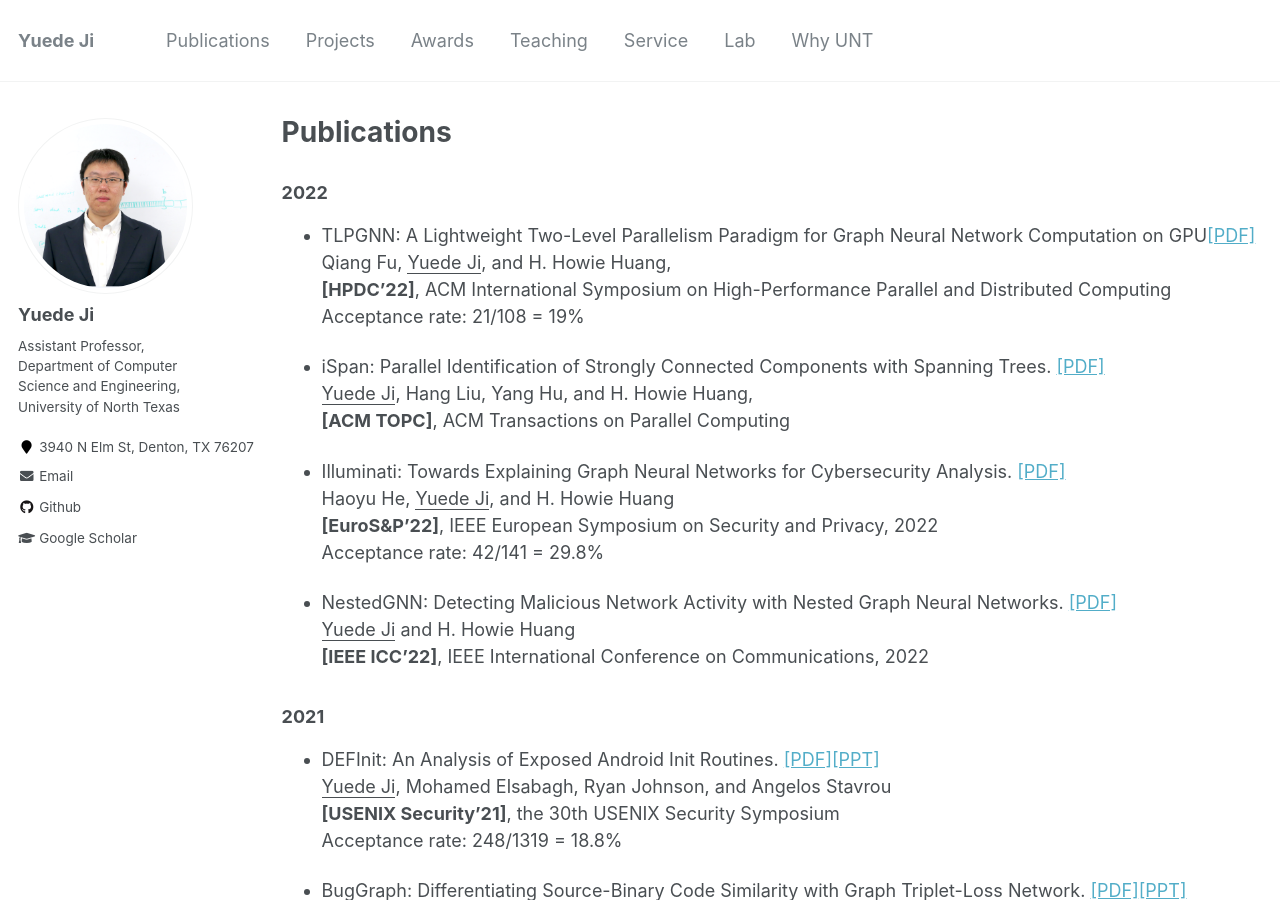
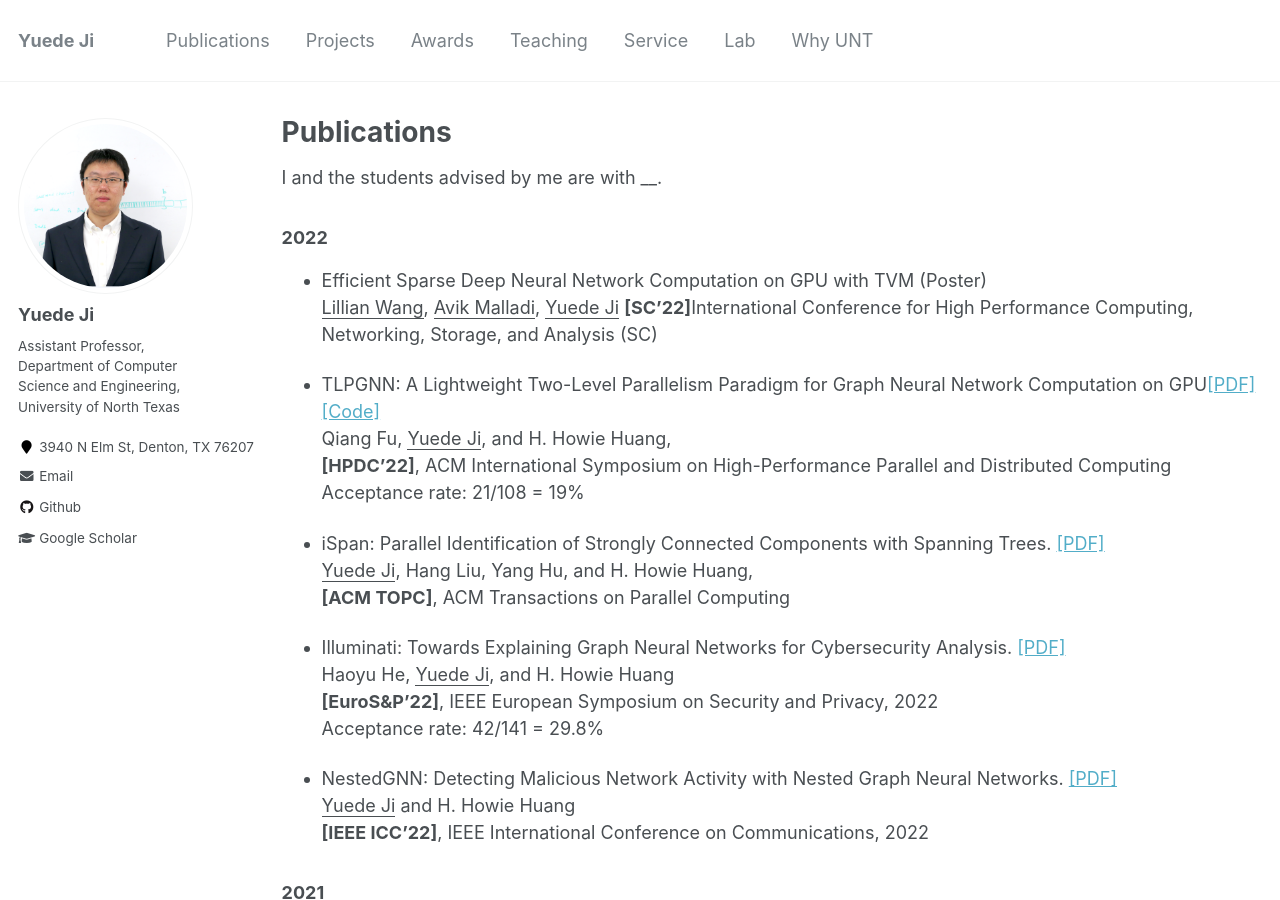
Before and after one commit to yuede/yuede.github.io, a Jekyll site: the page built from _pages/publications.md, in a window 1280 px wide and 900 px high. Built offline with Jekyll 4.4.1, drawn with Linux system fonts in a browser that asks for light colours.

Commit message:
update PC

```diff
--- a/_pages/publications.md
+++ b/_pages/publications.md
@@ -8,9 +8,15 @@ author_profile: true
   You can also find my articles on <u><a href="{{author.googlescholar}}">my Google Scholar profile</a>.</u>
 {% endif %}
 
+I and the students advised by me are with __.
+
 ### 2022
 
-* TLPGNN: A Lightweight Two-Level Parallelism Paradigm for Graph Neural Network Computation on GPU[[PDF]](../files/22_hpdc_TLPGNN.pdf)<br/>Qiang Fu, <u>Yuede Ji</u>, and H. Howie Huang,<br/><strong>[HPDC'22]</strong>, ACM International Symposium on High-Performance Parallel and Distributed Computing<br/>
+* Efficient Sparse Deep Neural Network Computation on GPU with TVM (Poster)<br/>
+<u>Lillian Wang</u>, <u>Avik Malladi</u>, <u>Yuede Ji</u>
+<strong>[SC'22]</strong>International Conference for High Performance Computing, Networking, Storage, and Analysis (SC)<br/>
+
+* TLPGNN: A Lightweight Two-Level Parallelism Paradigm for Graph Neural Network Computation on GPU[[PDF]](../files/22_hpdc_TLPGNN.pdf)[[Code]](https://github.com/binfoo1993/TLPGNN)<br/>Qiang Fu, <u>Yuede Ji</u>, and H. Howie Huang,<br/><strong>[HPDC'22]</strong>, ACM International Symposium on High-Performance Parallel and Distributed Computing<br/>
 Acceptance rate: 21/108 = 19%
 
 * iSpan: Parallel Identification of Strongly Connected Components with Spanning Trees. [[PDF]](.)<br/><u>Yuede Ji</u>, Hang Liu, Yang Hu, and H. Howie Huang,<br/><strong>[ACM TOPC]</strong>, ACM Transactions on Parallel Computing<br/>
```
Also changed, not shown: _pages/about.md (+2 -0 lines).
